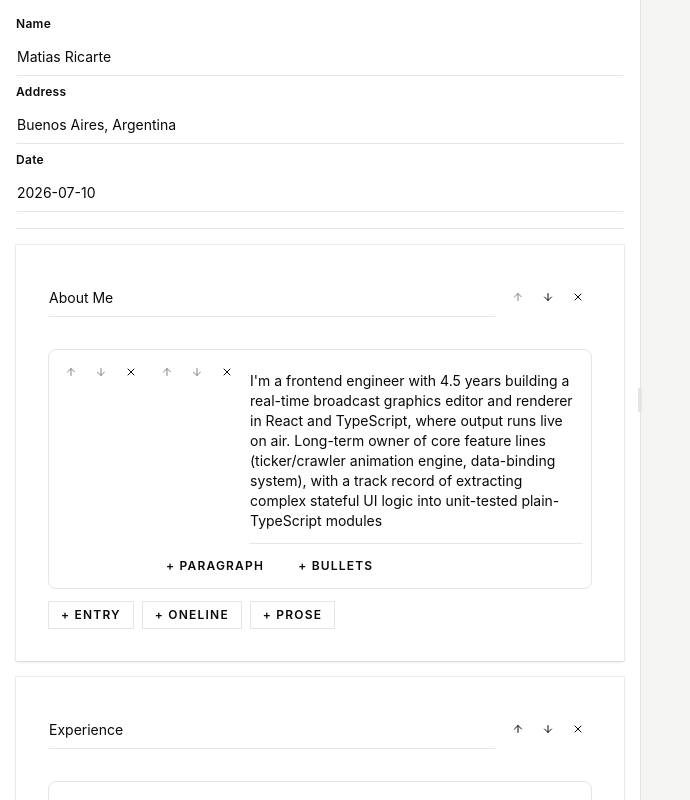
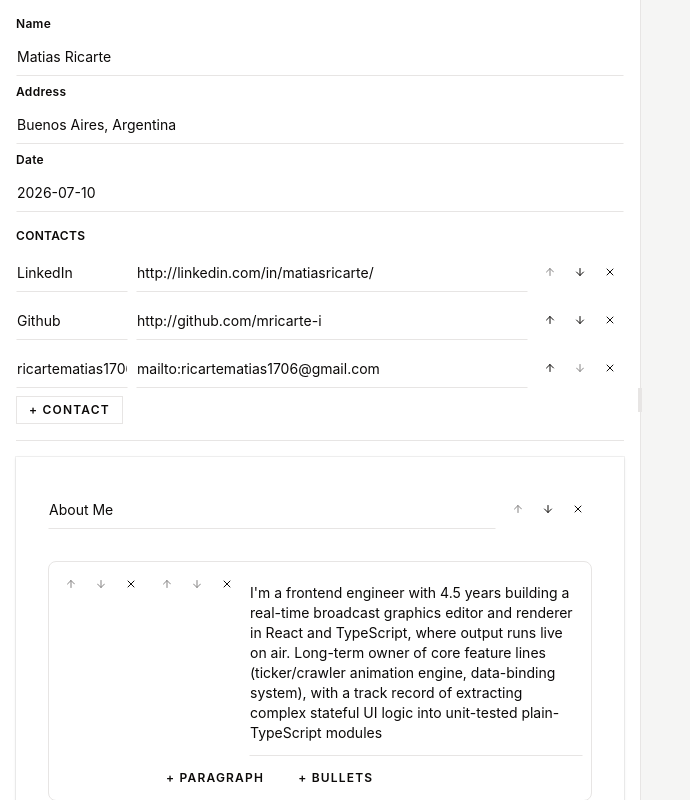
Before and after one commit to mricarte-i/cv-maker, a React (Vite) app: page / in a window 1280 px wide. Shown: the whole page, without its empty margins (0-690 px from the left). Built offline with nearby package versions, Linux system fonts and the light colour scheme.

Commit message:
contacts editor

```diff
--- a/src/App.tsx
+++ b/src/App.tsx
@@ -18,6 +18,7 @@ import {
   ResizablePanel,
   ResizablePanelGroup,
 } from "./components/ui/resizable";
+import { ContactsEditor } from "./ui/ContactsEditor";
 
 function initialDoc(): CVDocument {
   const saved = loadDoc();
@@ -76,6 +77,11 @@ function App() {
               ))}
             </div>
 
+            <div className="space-y-2">
+              <Label>Contacts</Label>
+              <ContactsEditor contacts={doc.contacts} />
+            </div>
+
             <hr />
 
             {doc.sections.map((s, i) => (
--- /dev/null
+++ b/src/ui/ContactsEditor.tsx
@@ -0,0 +1,54 @@
+import type { Contact } from "../schema/cv";
+import { useDispatch } from "./dispatch";
+import { ListControls } from "./ListControls";
+import { Button } from "@/components/ui/button";
+import { Input } from "@/components/ui/input";
+
+export function ContactsEditor({ contacts }: { contacts: Contact[] }) {
+  const dispatch = useDispatch();
+
+  return (
+    <div className="space-y-2">
+      {contacts.map((c, i) => (
+        <div key={c.id} className="flex items-center gap-2">
+          <Input
+            className="w-28 shrink-0"
+            placeholder="label"
+            value={c.text}
+            onChange={(e) =>
+              dispatch({
+                type: "contact/update",
+                id: c.id,
+                patch: { text: e.target.value },
+              })
+            }
+          />
+          <Input
+            className="min-w-0 flex-1"
+            placeholder="link — optional"
+            value={c.link}
+            onChange={(e) =>
+              dispatch({
+                type: "contact/update",
+                id: c.id,
+                patch: { link: e.target.value },
+              })
+            }
+          />
+          <ListControls
+            list={{ kind: "contacts" }}
+            index={i}
+            length={contacts.length}
+          />
+        </div>
+      ))}
+      <Button
+        variant="outline"
+        size="xs"
+        onClick={() => dispatch({ type: "contact/add" })}
+      >
+        + contact
+      </Button>
+    </div>
+  );
+}
```
